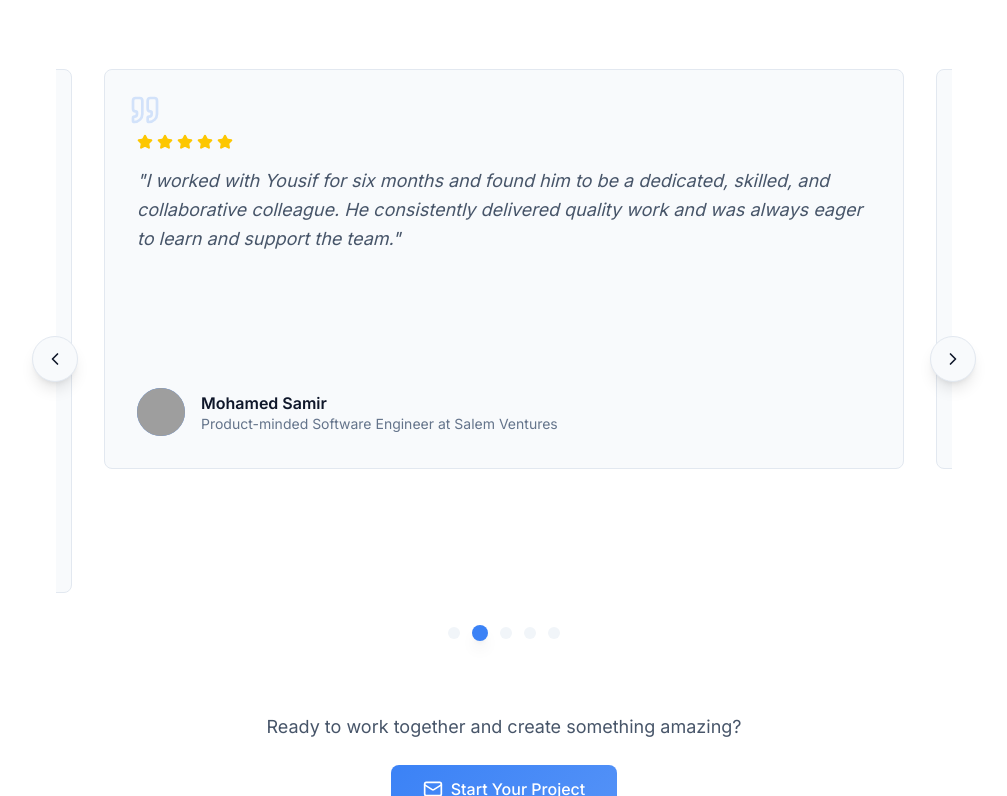
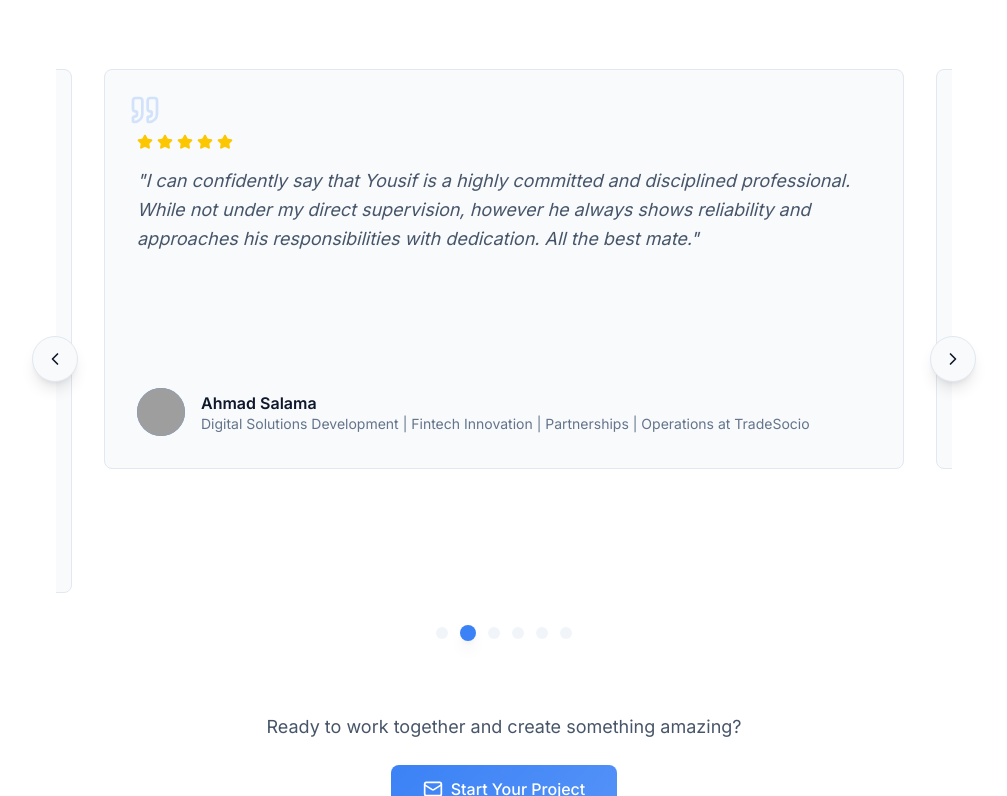
Before and after one commit to YousifAbozid/YousifAbozid.github.io, a React (Vite) app: page / in a window 1280 px wide. Shown: the part 11204-12000 px from the top of the page, without its empty margins (136-1143 px from the left). Built offline with nearby package versions, Linux system fonts and the light colour scheme; grey boxes are pictures that could not be loaded.

Commit message:
feat: add new testimonials to enhance portfolio credibility

```diff
--- a/src/data/portfolio.ts
+++ b/src/data/portfolio.ts
@@ -496,6 +496,18 @@ export const testimonials: Testimonial[] = [
   },
   {
     id: '2',
+    name: 'Ahmad Salama',
+    title:
+      'Digital Solutions Development | Fintech Innovation | Partnerships | Operations',
+    company: 'TradeSocio',
+    content:
+      'I can confidently say that Yousif is a highly committed and disciplined professional. While not under my direct supervision, however he always shows reliability and approaches his responsibilities with dedication. All the best mate.',
+    avatar:
+      'https://media.licdn.com/dms/image/v2/D4D03AQHBE34gtzcpTg/profile-displayphoto-shrink_800_800/profile-displayphoto-shrink_800_800/0/1725282810809?e=1756944000&v=beta&t=NOLWOmnnpFNUGynLcunH2aaUpygb-oNpkbo1M4W_ZfU',
+    rating: 5,
+  },
+  {
+    id: '3',
     name: 'Mohamed Samir',
     title: 'Product-minded Software Engineer',
     company: 'Salem Ventures',
@@ -506,7 +518,7 @@ export const testimonials: Testimonial[] = [
     rating: 5,
   },
   {
-    id: '3',
+    id: '4',
     name: 'Beshoy Nasry',
     title: 'Full Stack Engineer',
     company: 'Salem Ventures',
@@ -517,7 +529,7 @@ export const testimonials: Testimonial[] = [
     rating: 5,
   },
   {
-    id: '4',
+    id: '5',
     name: 'Eman Wagih',
     title: 'Full Stack Developer',
     company: 'Salem Ventures',
@@ -528,7 +540,7 @@ export const testimonials: Testimonial[] = [
     rating: 5,
   },
   {
-    id: '5',
+    id: '6',
     name: 'Tasneem Khaled',
     title: 'Junior Software Engineer',
     company: 'Salem Ventures',
```
